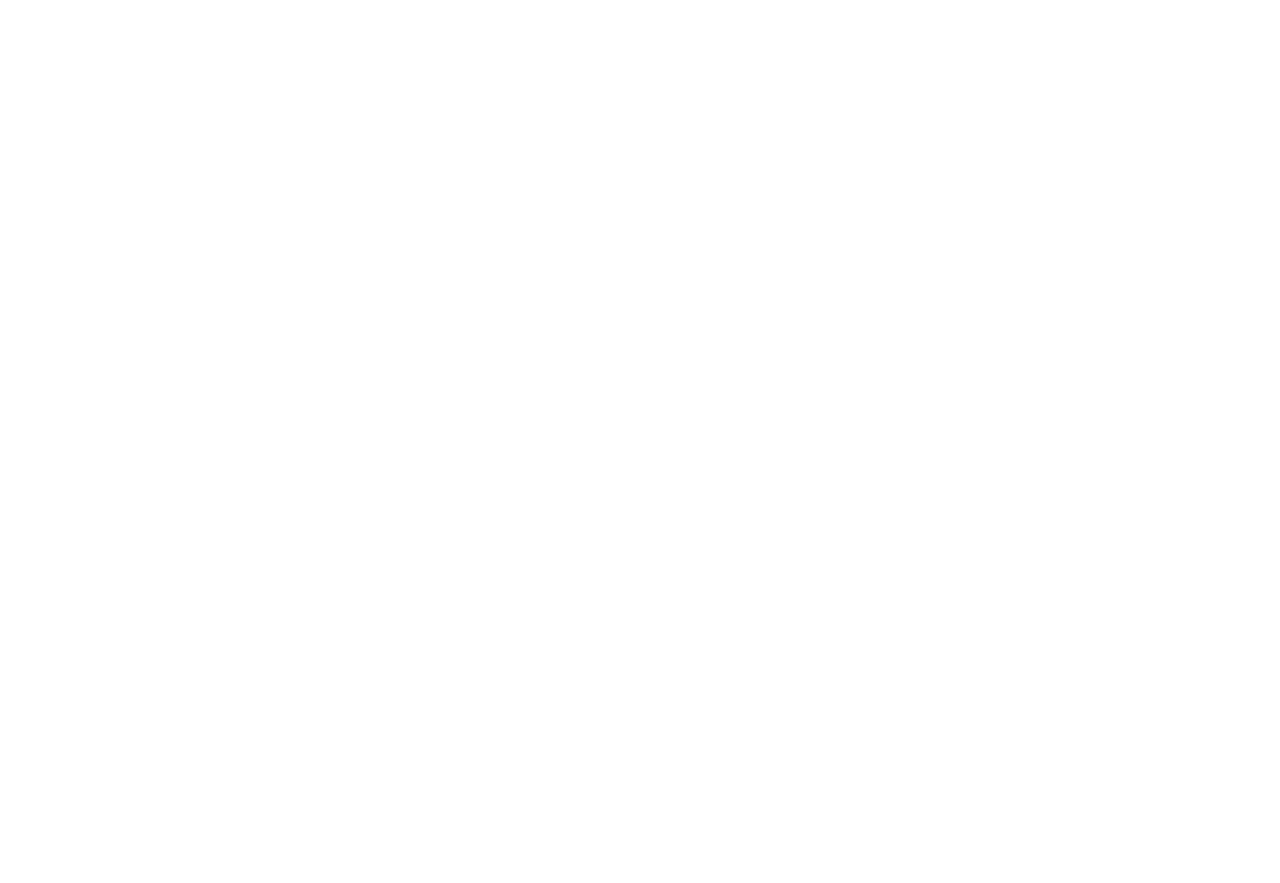
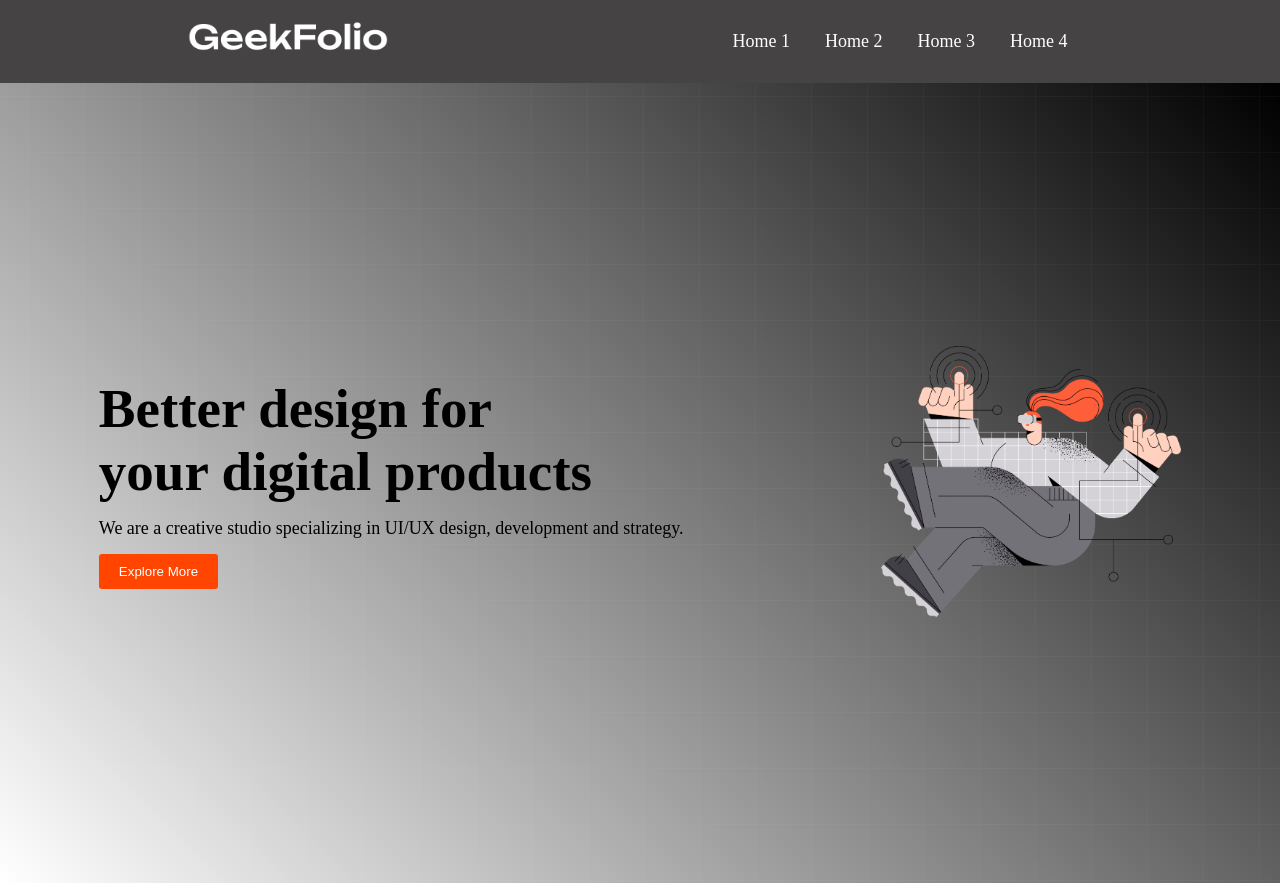
Before and after one commit to MIRNOMAN/simple-projects, a plain HTML site: page index.html in a window 1280 px wide. Before the commit the page ends 800 px from the top, so only its background shows below. Drawn offline with Linux system fonts and the light colour scheme.

Commit message:
create banner section

```diff
--- a/index.html
+++ b/index.html
@@ -4,8 +4,46 @@
     <meta charset="UTF-8">
     <meta name="viewport" content="width=device-width, initial-scale=1.0">
     <title>Simple projects</title>
+    <link rel="stylesheet" href="style/index.css">
 </head>
 <body>
+    <header>
 
+        <nav>
+            <div class="div-container">
+                <div class="div-logo">
+                 <img src="./images/logo/logo-light.png" alt="" class="image-logo">
+                </div>
+                <div class="menu-bar">
+                    <li class="menu-bar-item">Home 1</li>
+                    <li class="menu-bar-item">Home 2</li>
+                    <li class="menu-bar-item">Home 3</li>
+                    <li class="menu-bar-item">Home 4</li>
+                </div>
+            </div>
+        </nav>
+
+        <section>
+            <div class="banner-container">
+                <div class="banner-info">
+                    <h1 class="banner-title">Better design for <br> your digital products</h1>
+                    <p class="banner-description">
+                        We are a creative studio specializing in UI/UX design, development and strategy.
+                    </p>
+                    <button class="banner-button">Explore More</button>
+                </div>
+                <div class="banner-img">
+                    <img class="banner-photo" src="./images/banner.png" alt="">
+                </div>
+            </div>
+        </section>
+
+    </header>
+    <main>
+
+    </main>
+    <footer>
+
+    </footer>
 </body>
 </html>
--- a/style/index.css
+++ b/style/index.css
@@ -0,0 +1,62 @@
+*{
+    margin: 0px;
+    padding: 0px;
+}
+
+.div-container{
+    background-color:rgb(69, 67, 67);
+    color: white;
+    display: flex;
+    padding: 20px;
+    list-style: none;
+    align-items: center;
+    justify-content: space-around;
+
+}
+.image-logo{
+    width: 200px;
+}
+.menu-bar{
+    display: flex;
+
+}
+.menu-bar-item{
+  margin-right: 15px;
+  padding: 10px;
+  cursor: pointer;
+  font-size: 18px;
+}
+.menu-bar-item:hover{
+    color: blue;
+}
+
+/* banner section style */
+.banner-photo{
+    width: 300px;
+}
+.banner-container{
+    display: flex;
+    height: 100vh;
+    justify-content: space-around;
+    align-items: center;
+    background-image: url("../images/background.png"),linear-gradient(45deg,#0000,#000);
+}
+.banner-title{
+    font-size: 55px;
+    font-weight: bold;
+}
+.banner-description{
+    font-size: 18px;
+    margin-top: 15px;
+    margin-bottom: 15px;
+}
+.banner-button{
+    padding: 10px 20px;
+    background-color: orangered;
+    color: white;
+    border-radius: 3px;
+    border: none
+}
+.banner-info .banner-button:hover{
+    color: blue
+}
```
